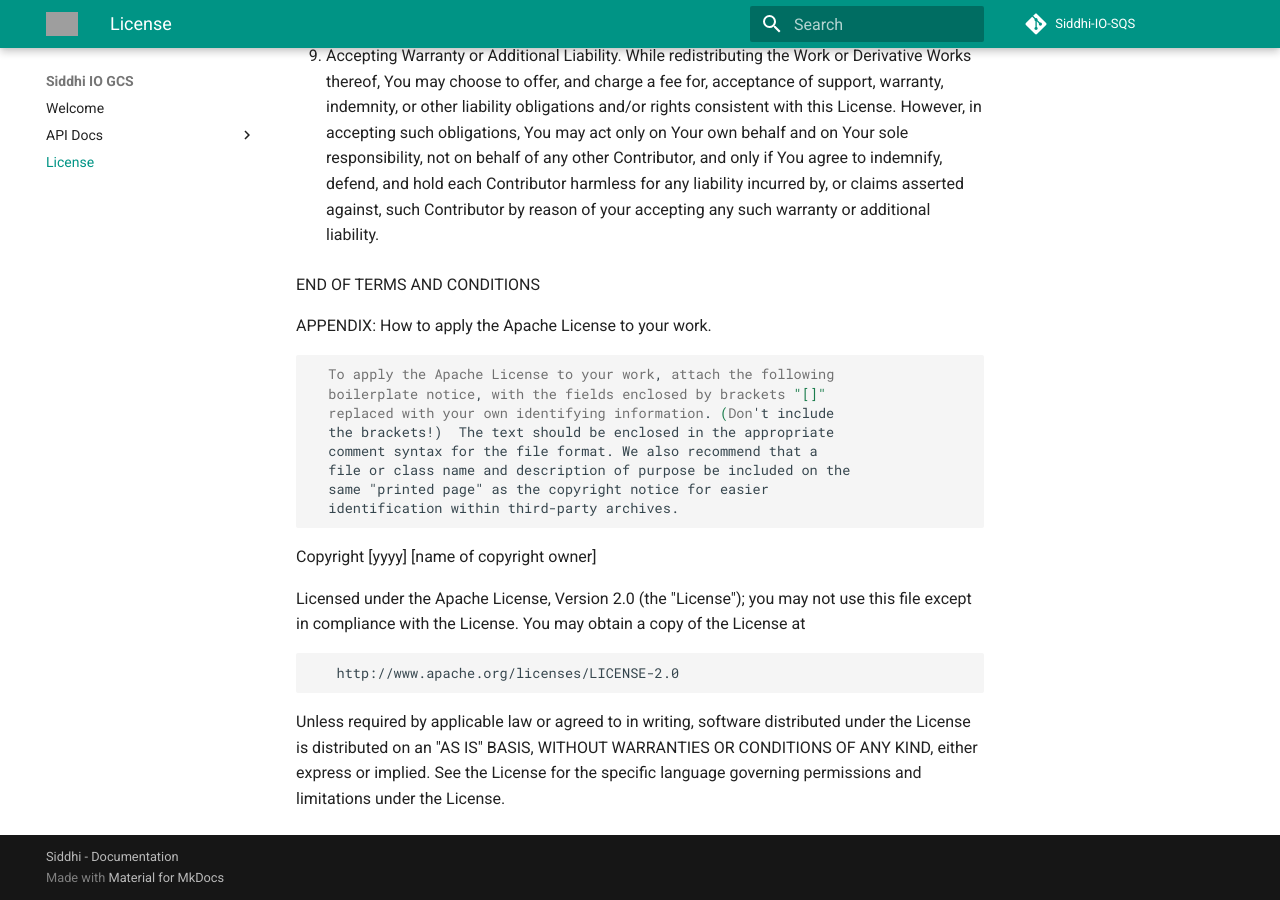
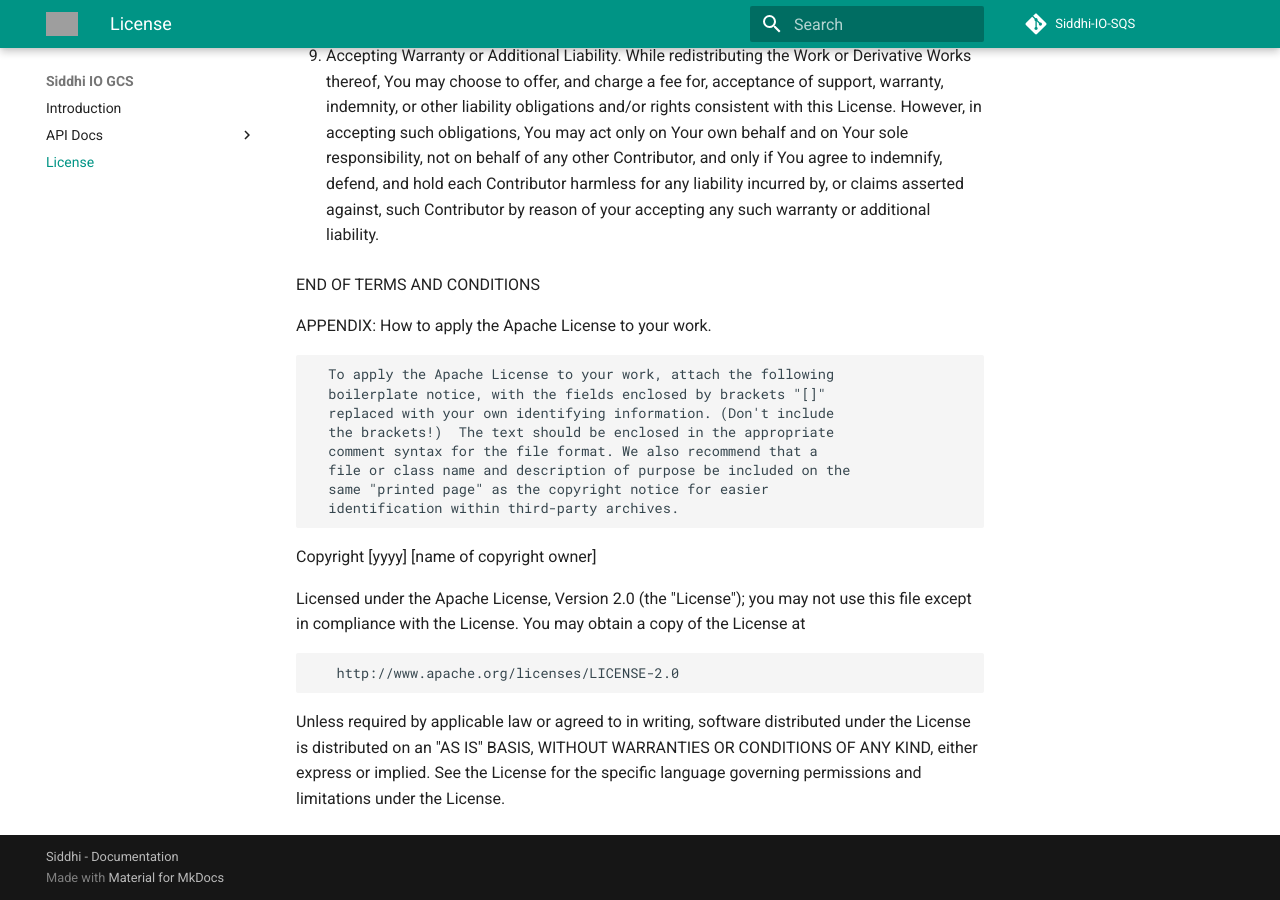
Before and after one commit to siddhi-io/siddhi-io-gcs, an MkDocs documentation site: the page built from docs/about/license.md, in a window 1280 px wide and 900 px high, scrolled down 3126 px. Built offline with MkDocs 1.6.1 and Material for MkDocs 9.7.7, drawn with Linux system fonts in a browser that asks for light colours; comment, search, counter and statistics services are not loaded; old or Windows-style settings are respelled for this version of MkDocs; grey boxes are pictures that could not be loaded.

Commit message:
Fix mkdocs

```diff
--- a/mkdocs.yml
+++ b/mkdocs.yml
@@ -21,11 +21,13 @@
 extra:
   social:
 markdown_extensions:
-  - admonition
-  - toc(permalink=true)
-  - codehilite(guess_lang=false)
+- admonition
+- codehilite:
+    guess_lang: false
+- toc:
+    permalink: true
 pages:
-  - Welcome : index.md
-  - API Docs:
-      - 1.0.0-SNAPSHOT: api/1.0.0-SNAPSHOT.md
-  - License: about/license.md
+- Introduction : index.md
+- API Docs:
+  - 1.0.0-SNAPSHOT: api/1.0.0-SNAPSHOT.md
+- License: about/license.md
```
